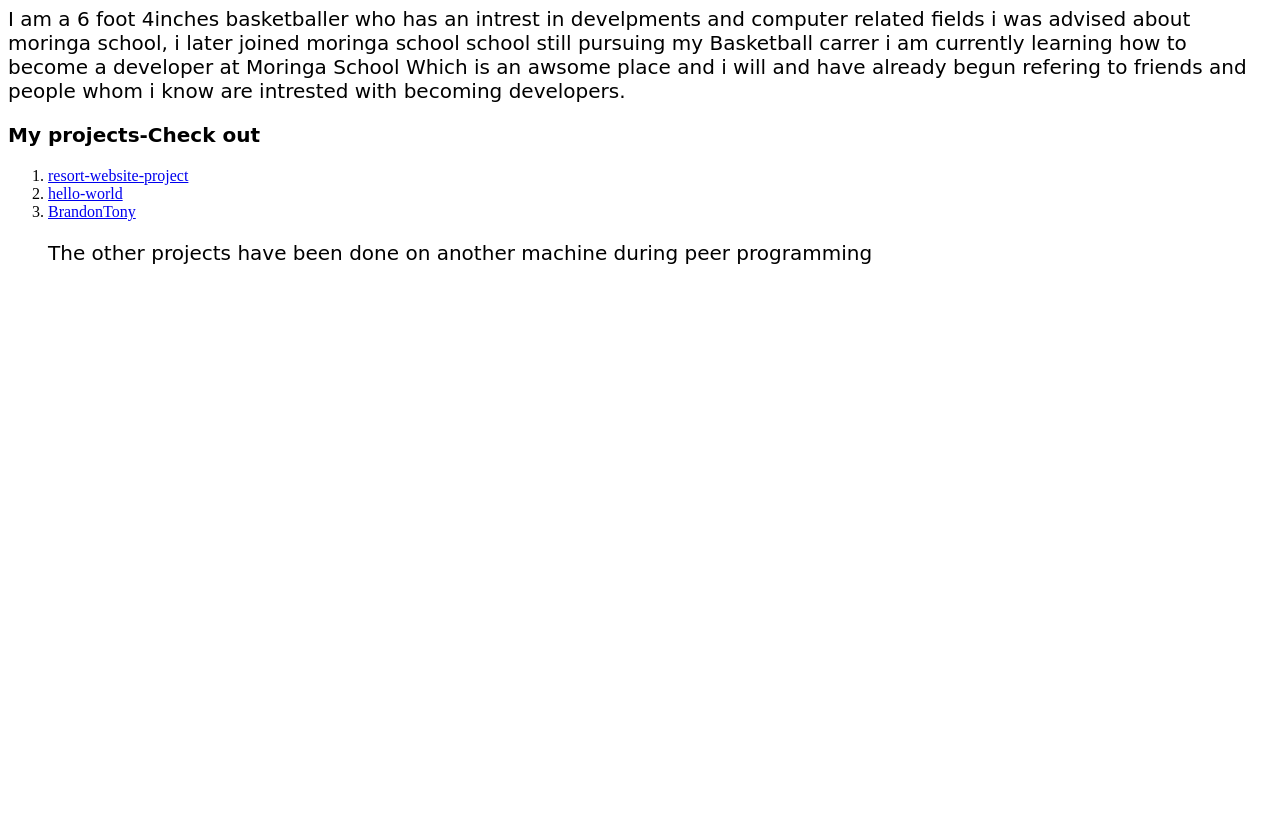
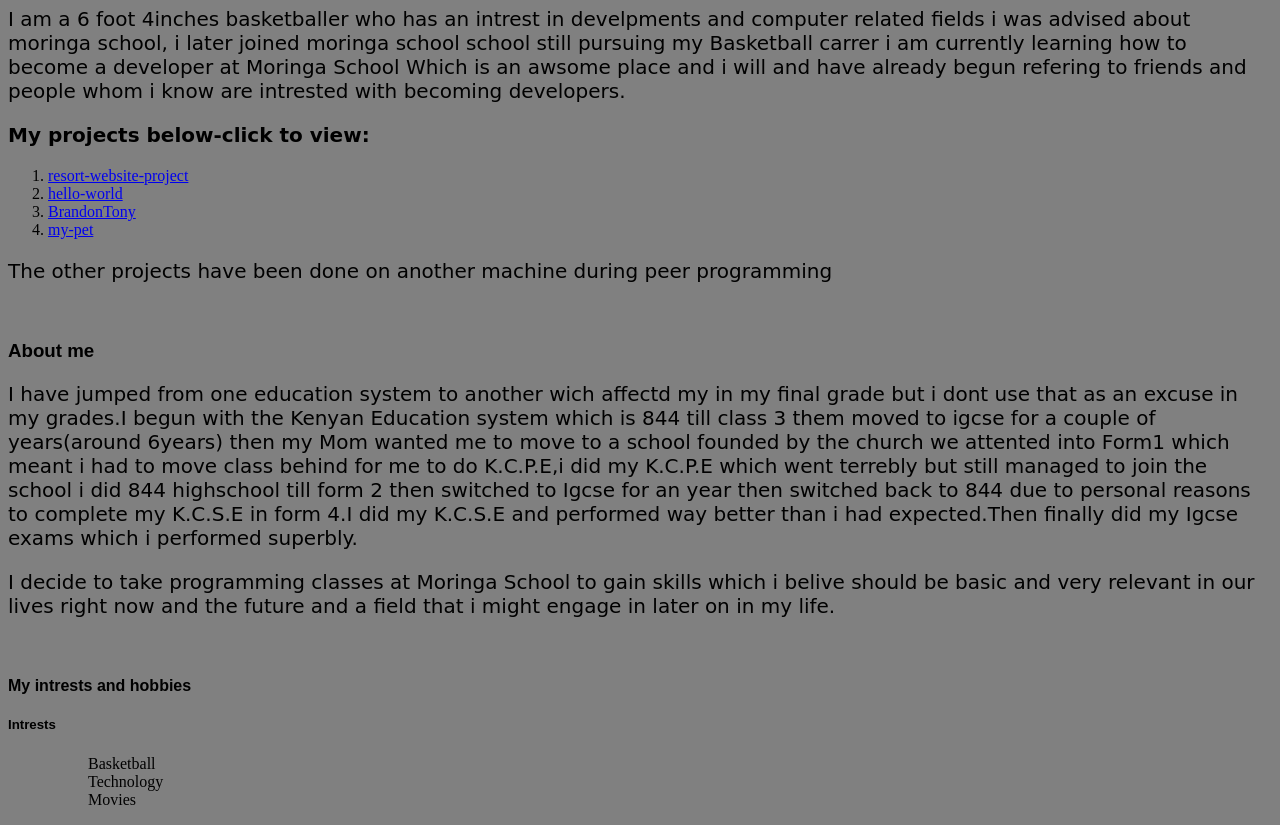
Before and after one commit to Antonybrandon/Friday16Assignment, a plain HTML site: page portfolio-landing-page.html in a window 1280 px wide. Shown: the part 480-1305 px from the top of the page. Before the commit the page ends 800 px from the top, so only its background shows below. Drawn offline with Linux system fonts and the light colour scheme; a web font is replaced by a local one.

Commit message:
add color grey to prtfolio

```diff
--- a/css/style.css
+++ b/css/style.css
@@ -8,8 +8,20 @@ h2 {
   color: black:
   <em>font-style: italic;</em>
 }
+h3 {
+  color: Black;
+  font-family: fantasy;
+}
+h4 {
+  color: Black;
+  font-family: fantasy;
+}
+h5 {
+  color: Black;
+  font-family: fantasy;
+}
 body  {
-     background-color: white;
+     background-color: grey;
 }
 p {
   font-family: cursive;
--- a/portfolio-landing-page.html
+++ b/portfolio-landing-page.html
@@ -16,13 +16,28 @@
     <br />
   <img src="images/Dunking.jpg" alt="An image of Antony Dunking" height="200"width="300">
   <p> I am a 6 foot 4inches basketballer who has an intrest in develpments and computer related fields i was advised about moringa school, i later joined moringa school school still pursuing my Basketball carrer i am currently learning how to become a developer at Moringa School Which is an awsome place and i will and have already begun refering to friends and people whom i know are intrested with becoming developers.</p>
-  <p><strong>My projects-Check out</strong></p>
+  <p><strong>My projects below-click to view:</strong></p>
     <ol>
       <li><a href="https://github.com/Antonybrandon/resort-website-project.git">resort-website-project</a></li>
       <li><a href="https://github.com/Antonybrandon/hello-world.git">hello-world</a></li>
       <li><a href="https://github.com/Antonybrandon/BrandonTony.git">BrandonTony</a></li>
+      <li><a href="https://github.com/Antonybrandon/my-pet.git">my-pet</a></li>
+    </ol>
   <p>The other projects have been done on another machine during peer programming</p> </li>
 
+  <br />
+  <h3><strong>About me</strong></h3>
+<p>I have jumped from one education system  to another wich affectd my in my final grade but i dont use that as an excuse in my grades.I begun with the Kenyan Education system which is 844 till class 3 them moved to igcse for a couple of years(around 6years) then my Mom wanted me to move to a school founded by the church we attented into Form1 which meant i had to move class behind for me to do K.C.P.E,i did my K.C.P.E which went terrebly but still managed to join the school i did 844 highschool till form 2 then switched to Igcse for an year then switched back to 844 due to personal reasons to complete my K.C.S.E in form 4.I did my K.C.S.E and performed way better than i had expected.Then finally did my Igcse exams which i performed superbly.</p>
+<p>I decide to take programming classes at Moringa School to gain skills which i belive should be basic and very relevant in our lives right now and the future and a field that i might engage in later on in my life.</p>
+  <br />
+  <h4><strong>My intrests and hobbies</strong></h4>
+  <h5><strong>Intrests</strong></h5>
+  <P>
+    <ul>
+    <ul>Basketball</ul>
+    <ul>Technology</ul>
+    <ul>Movies</ul>
+      </ul>
 
 
   </body>
```
